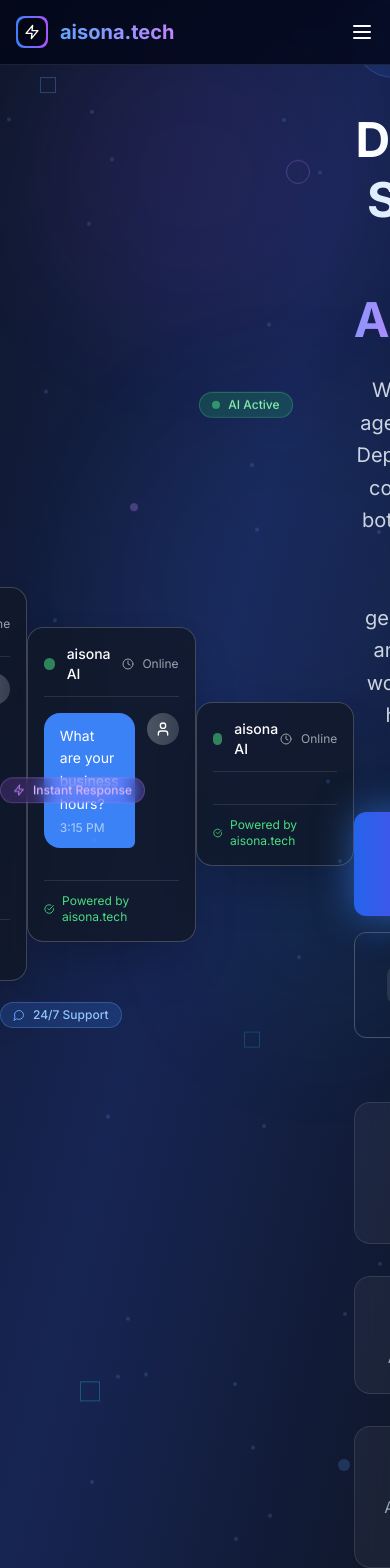
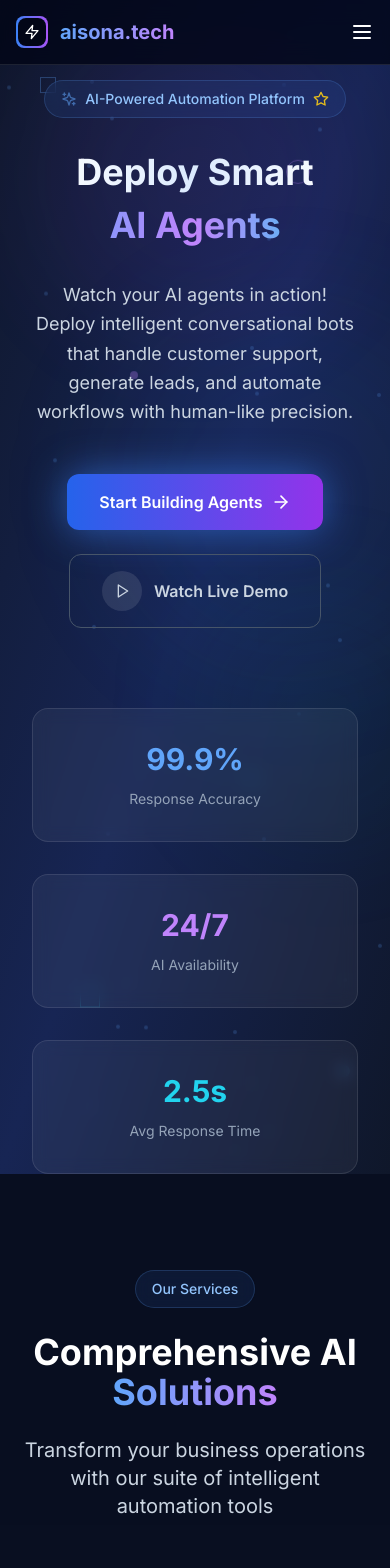
Before and after one commit to Neoptolemospapadiofantous/ai_website, a React (Vite) app: page / in a window 390 px wide. Shown: the top 1568 px of the page. Built offline with nearby package versions, Linux system fonts and the light colour scheme.

Commit message:
Adjust Hero Section Spacing and Alignment

```diff
--- a/src/components/Hero.tsx
+++ b/src/components/Hero.tsx
@@ -31,7 +31,7 @@
   delay: number;
 }
 
-// Chat conversation data
+// Chat conversation data with adjusted positioning
 const chatConversations: ChatConversation[] = [
   {
     id: 1,
@@ -43,7 +43,7 @@
       { type: 'user', text: 'Yes please!', time: '2:36 PM' },
       { type: 'ai', text: 'Here\'s your tracking link: track.example.com/12345. You\'ll receive SMS updates automatically. Anything else I can help with?', time: '2:36 PM' }
     ],
-    position: { top: '15%', left: '8%' },
+    position: { top: '12%', left: '5%' },
     delay: 0
   },
   {
@@ -55,7 +55,7 @@
       { type: 'ai', text: 'Absolutely! Based on your needs, I\'d recommend our Professional plan. It includes advanced AI agents and priority support. Would you like a demo?', time: '3:16 PM' },
       { type: 'user', text: 'That sounds perfect!', time: '3:17 PM' }
     ],
-    position: { top: '25%', right: '10%' },
+    position: { top: '18%', right: '5%' },
     delay: 2000
   },
   {
@@ -66,7 +66,7 @@
       { type: 'user', text: 'What about data privacy?', time: '4:23 PM' },
       { type: 'ai', text: 'We\'re GDPR compliant and never share your data. You maintain full control with options for data residency and deletion.', time: '4:23 PM' }
     ],
-    position: { bottom: '20%', left: '12%' },
+    position: { bottom: '15%', left: '8%' },
     delay: 4000
   }
 ];
@@ -134,7 +134,7 @@
 
   return (
     <div
-      className="absolute w-80 bg-gray-900/80 backdrop-blur-md rounded-2xl border border-white/20 p-4 shadow-2xl animate-fade-in-up"
+      className="absolute w-80 bg-gray-900/80 backdrop-blur-md rounded-2xl border border-white/20 p-4 shadow-2xl animate-fade-in-up hidden lg:block"
       style={conversation.position}
     >
       {/* Chat Header */}
@@ -180,7 +180,7 @@
 
 const Hero = () => {
   return (
-    <section className="relative min-h-screen flex items-center justify-center px-4 overflow-hidden">
+    <section className="relative min-h-screen flex items-center justify-center px-4 overflow-hidden pt-20">
       {/* Background gradient */}
       <div className="absolute inset-0 bg-gradient-to-br from-slate-900 via-blue-950 to-slate-900"></div>
 
@@ -213,23 +213,23 @@
         />
       ))}
 
-      {/* Floating AI indicators */}
+      {/* Floating AI indicators - repositioned to avoid overlap */}
       <div className="absolute inset-0 overflow-hidden pointer-events-none">
-        <div className="absolute top-1/4 right-1/4 animate-float delay-1000">
+        <div className="absolute top-1/4 right-1/3 animate-float delay-1000 hidden lg:block">
           <div className="flex items-center gap-2 bg-green-500/20 backdrop-blur-sm border border-green-400/30 rounded-full px-3 py-1">
             <div className="w-2 h-2 bg-green-400 rounded-full animate-pulse"></div>
             <span className="text-xs text-green-300 font-medium">AI Active</span>
           </div>
         </div>
 
-        <div className="absolute bottom-1/3 right-1/5 animate-float delay-3000">
+        <div className="absolute bottom-1/3 right-1/4 animate-float delay-3000 hidden lg:block">
           <div className="flex items-center gap-2 bg-blue-500/20 backdrop-blur-sm border border-blue-400/30 rounded-full px-3 py-1">
             <MessageCircle className="w-3 h-3 text-blue-400" />
             <span className="text-xs text-blue-300 font-medium">24/7 Support</span>
           </div>
         </div>
 
-        <div className="absolute top-1/2 left-1/5 animate-float delay-2000">
+        <div className="absolute top-1/2 left-1/4 animate-float delay-2000 hidden lg:block">
           <div className="flex items-center gap-2 bg-purple-500/20 backdrop-blur-sm border border-purple-400/30 rounded-full px-3 py-1">
             <Zap className="w-3 h-3 text-purple-400" />
             <span className="text-xs text-purple-300 font-medium">Instant Response</span>
@@ -253,7 +253,8 @@
         ))}
       </div>
 
-      <div className="relative z-10 text-center max-w-6xl mx-auto">
+      {/* Main Content Container - Improved spacing and centering */}
+      <div className="relative z-10 text-center max-w-5xl mx-auto px-4">
         {/* Badge with animation */}
         <div className="mb-8 flex justify-center">
           <div className="inline-flex items-center gap-2 px-4 py-2 rounded-full bg-blue-500/10 border border-blue-400/20 backdrop-blur-sm animate-fade-in-up">
@@ -263,25 +264,26 @@
           </div>
         </div>
 
-        {/* Headline with staggered animation */}
-        <h1 className="text-5xl md:text-7xl lg:text-8xl font-bold mb-6 leading-tight">
-          <span className="bg-gradient-to-r from-white via-blue-100 to-white bg-clip-text text-transparent animate-fade-in-up delay-200">
+        {/* Headline with improved spacing and staggered animation */}
+        <h1 className="text-4xl md:text-6xl lg:text-7xl xl:text-8xl font-bold mb-8 leading-tight">
+          <span className="bg-gradient-to-r from-white via-blue-100 to-white bg-clip-text text-transparent animate-fade-in-up delay-200 block">
             Deploy Smart
           </span>
-          <br />
-          <span className="bg-gradient-to-r from-blue-400 via-purple-400 to-cyan-400 bg-clip-text text-transparent animate-fade-in-up delay-400">
+          <span className="bg-gradient-to-r from-blue-400 via-purple-400 to-cyan-400 bg-clip-text text-transparent animate-fade-in-up delay-400 block mt-2">
             AI Agents
           </span>
         </h1>
 
-        {/* Subtitle with animation */}
-        <p className="text-xl md:text-2xl text-slate-300 mb-12 max-w-4xl mx-auto leading-relaxed animate-fade-in-up delay-600">
-          Watch your AI agents in action! Deploy intelligent conversational bots that handle customer support,
-          generate leads, and automate workflows with human-like precision.
-        </p>
+        {/* Subtitle with improved spacing and animation */}
+        <div className="mb-12 animate-fade-in-up delay-600">
+          <p className="text-lg md:text-xl lg:text-2xl text-slate-300 max-w-4xl mx-auto leading-relaxed">
+            Watch your AI agents in action! Deploy intelligent conversational bots that handle customer support,
+            generate leads, and automate workflows with human-like precision.
+          </p>
+        </div>
 
-        {/* CTA Buttons with animation */}
-        <div className="flex flex-col sm:flex-row gap-4 justify-center items-center mb-16 animate-fade-in-up delay-800">
+        {/* CTA Buttons with improved spacing and animation */}
+        <div className="flex flex-col sm:flex-row gap-6 justify-center items-center mb-20 animate-fade-in-up delay-800">
           <button className="group bg-gradient-to-r from-blue-600 to-purple-600 hover:from-blue-500 hover:to-purple-500 text-white font-semibold py-4 px-8 rounded-xl transition-all duration-300 transform hover:scale-105 shadow-lg hover:shadow-blue-500/25 animate-pulse-glow">
             <span className="flex items-center gap-2">
               Start Building Agents
@@ -297,19 +299,19 @@
           </button>
         </div>
 
-        {/* Stats with staggered animation */}
-        <div className="grid grid-cols-1 md:grid-cols-3 gap-8 max-w-3xl mx-auto">
-          <div className="text-center p-6 rounded-2xl bg-white/5 backdrop-blur-sm border border-white/10 animate-fade-in-up delay-1000 hover:bg-white/10 transition-all duration-300">
-            <div className="text-3xl font-bold text-blue-400 mb-2 animate-count-up">99.9%</div>
-            <div className="text-slate-400">Response Accuracy</div>
+        {/* Stats with improved spacing and staggered animation */}
+        <div className="grid grid-cols-1 md:grid-cols-3 gap-8 max-w-4xl mx-auto">
+          <div className="text-center p-8 rounded-2xl bg-white/5 backdrop-blur-sm border border-white/10 animate-fade-in-up delay-1000 hover:bg-white/10 transition-all duration-300">
+            <div className="text-3xl lg:text-4xl font-bold text-blue-400 mb-3 animate-count-up">99.9%</div>
+            <div className="text-slate-400 text-sm lg:text-base">Response Accuracy</div>
           </div>
-          <div className="text-center p-6 rounded-2xl bg-white/5 backdrop-blur-sm border border-white/10 animate-fade-in-up delay-1200 hover:bg-white/10 transition-all duration-300">
-            <div className="text-3xl font-bold text-purple-400 mb-2 animate-count-up">24/7</div>
-            <div className="text-slate-400">AI Availability</div>
+          <div className="text-center p-8 rounded-2xl bg-white/5 backdrop-blur-sm border border-white/10 animate-fade-in-up delay-1200 hover:bg-white/10 transition-all duration-300">
+            <div className="text-3xl lg:text-4xl font-bold text-purple-400 mb-3 animate-count-up">24/7</div>
+            <div className="text-slate-400 text-sm lg:text-base">AI Availability</div>
           </div>
-          <div className="text-center p-6 rounded-2xl bg-white/5 backdrop-blur-sm border border-white/10 animate-fade-in-up delay-1400 hover:bg-white/10 transition-all duration-300">
-            <div className="text-3xl font-bold text-cyan-400 mb-2 animate-count-up">2.5s</div>
-            <div className="text-slate-400">Avg Response Time</div>
+          <div className="text-center p-8 rounded-2xl bg-white/5 backdrop-blur-sm border border-white/10 animate-fade-in-up delay-1400 hover:bg-white/10 transition-all duration-300">
+            <div className="text-3xl lg:text-4xl font-bold text-cyan-400 mb-3 animate-count-up">2.5s</div>
+            <div className="text-slate-400 text-sm lg:text-base">Avg Response Time</div>
           </div>
         </div>
       </div>
```
